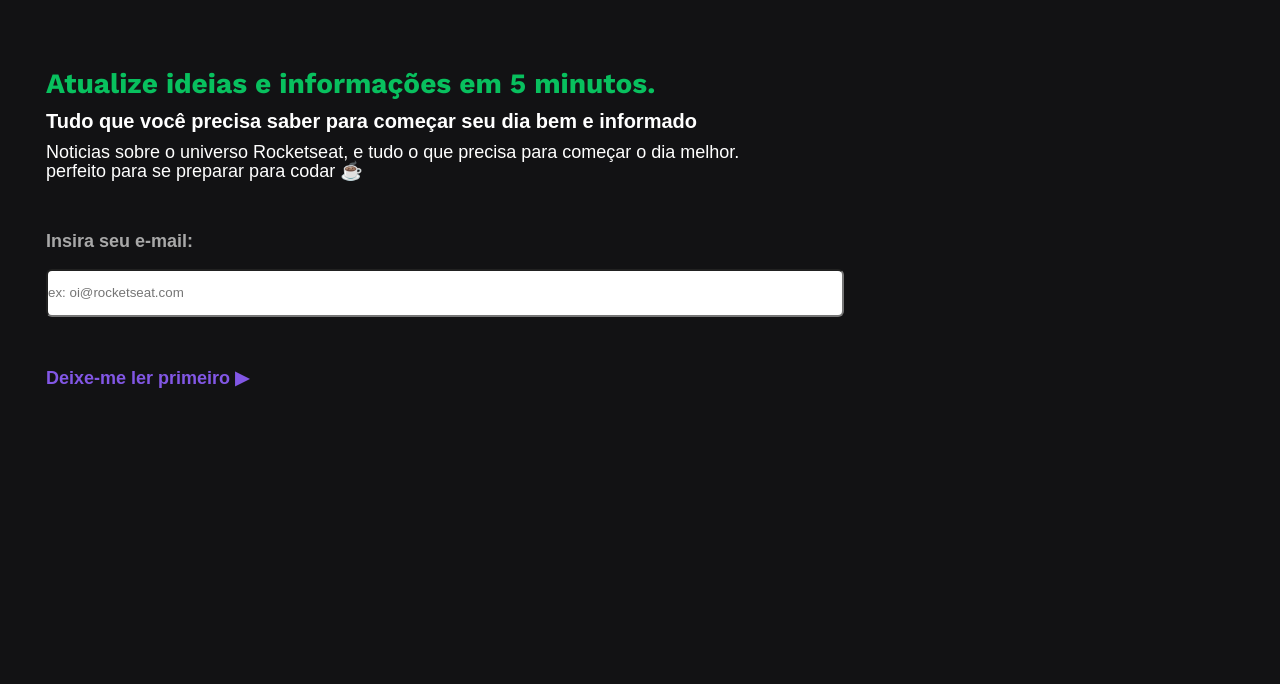
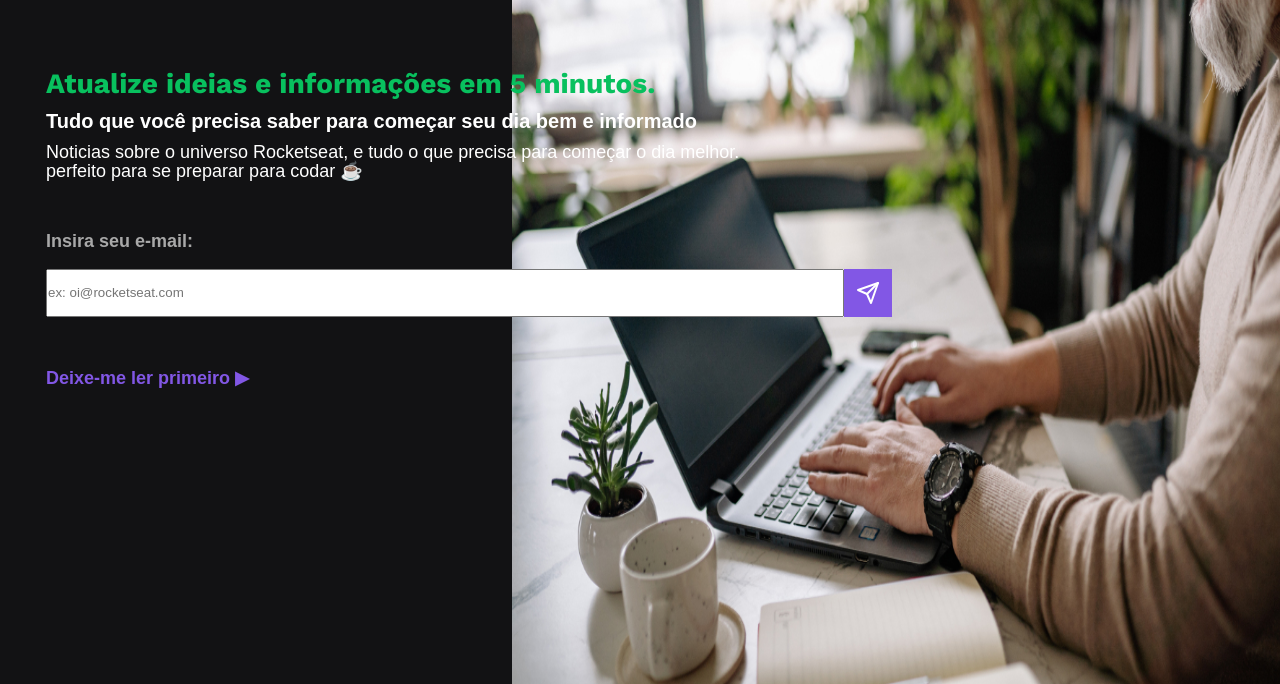
Before and after one commit to Guilherme-Nicoletti/RocketNews, a plain HTML site: page index.html in a window 1280 px wide. Shown: the part 166-850 px from the top of the page. Drawn offline with nearby package versions, Linux system fonts and the light colour scheme.

Commit message:
html finalizado, css estilização do button

```diff
--- a/index.html
+++ b/index.html
@@ -35,7 +35,11 @@
           perfeito para se preparar para codar ☕
         </p>
         <form id="email" action="email">Insira seu e-mail:</form>
+
         <input type="email" placeholder="ex: oi@rocketseat.com" form="email" />
+        <button type="button">
+          <img src="./assets/BUTTON.SVG" alt="" />
+        </button>
         <ul>
           <a href="#"><li>Deixe-me ler primeiro ▶</li></a>
         </ul>
--- a/style.css
+++ b/style.css
@@ -5,7 +5,14 @@
 }
 
 body {
-  background: #121214;
+  /*background: #121214;*/
+  background-color: #121214;
+  background-image: url(./assets/read_news1.jpg);
+  background-repeat: no-repeat;
+  background-image: fixed;
+  background-position: right;
+  background-size: contain;
+  background-size: 60% 100%;
   height: 100vh;
   color: white;
 }
@@ -63,7 +70,6 @@ input {
   width: 798px;
   height: 48px;
   left: 36px;
-  border-radius: 6px;
 }
 
 a li {
@@ -87,3 +93,9 @@ input:hover {
   border: 3px solid #8257e5;
   transition: 0.3s all;
 }
+
+button {
+  background: no-repeat center;
+  border: 0;
+  position: absolute;
+}
```
Also changed, not shown: assets/BUTTON.SVG (added).
